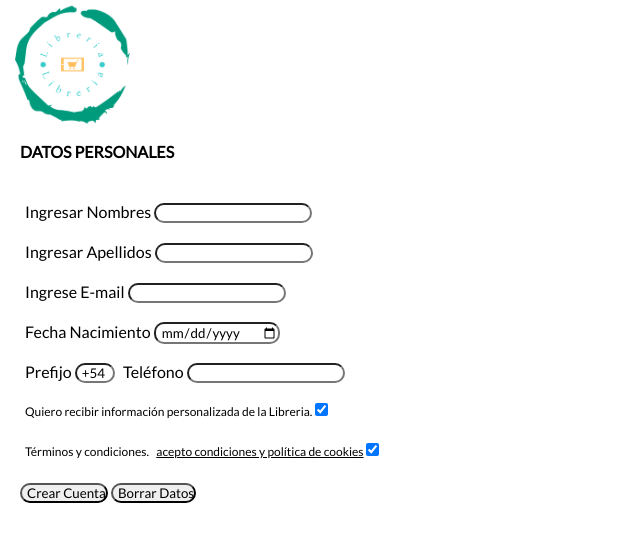
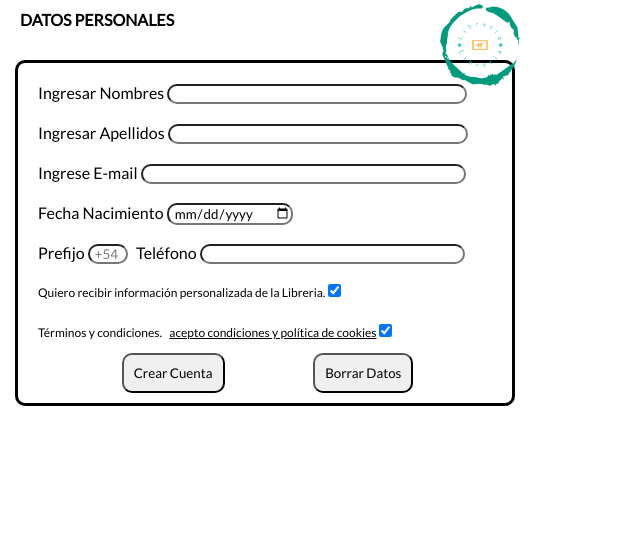
Before and after one commit to Manustoteles/grupo_2_libreria, a website: page views/register.html in a window 1280 px wide. Shown: the whole page, without its empty margins (0-640 px from the left). Drawn offline with Linux system fonts and the light colour scheme; files that its build step writes are made by us from their sources; files whose address does not match are found by name.

Commit message:
dar formato al register

```diff
--- a/public/css/register_styles.css
+++ b/public/css/register_styles.css
@@ -1,35 +1,72 @@
-*{
+* {
     padding-left: 5px;
     box-sizing: border-box;
     font-family: Lato, sans-serif;
     border-radius: 10px;
 
 }
-.logo_reg{
-    width: 120px;
-    background-color: white;
+
+.logo {
+    position: absolute;
+    left: 430px;
 }
 
-.datos_pers{
+
+.main_register {
+    width: 500px;
+    border: solid;
+    padding: 10px;
+}
+
+.logo_reg {
+    width: 85px;
+}
+
+.datos_pers {
     font-weight: bold;
     padding-bottom: 20px;
 }
-div{
+
+div {
     line-height: 40px;
 
 }
-.terminos_info{
+
+.terminos_info {
     font-size: 12px;
 
 }
-.prefijo{
+
+.prefijo {
     width: 40px;
 
 }
 
-a{
+a {
     text-decoration: underline;
 }
-.botones{
-    content: center;
+
+.botones {
+    display: flex;
+    justify-content: space-evenly;
 }
+
+.botones button {
+    padding: 10px;
+}
+
+#name {
+    width: 300px;
+}
+
+#apellido {
+    width: 300px;
+}
+
+#e-mail {
+    width: 325px;
+}
+
+#telefono {
+    width: 265px;
+}
--- a/views/register.html
+++ b/views/register.html
@@ -7,15 +7,19 @@
     <title>Formulario de Registro</title>
     <link href="https://cdnjs.cloudflare.com/ajax/libs/font-awesome/5.15.3/css/all.min.css" rel="stylesheet" />
     <link href="https://fonts.googleapis.com/css2?family=Lato&display=swap" rel="stylesheet">
-    <link href="/css/general_styles.css" rel="stylesheet" >
+    <link href="/css/general_styles.css" rel="stylesheet">
     <link href="css/register_styles.css" rel="stylesheet">
 
 </head>
 
 <body>
+    <div class="logo">
         <img class="logo_reg" src="images/logo_libreria.png" alt="Logo Empresa">
+    </div>
+
     <form class="form_reg" action="/register" method="POST">
         <div class="datos_pers">DATOS PERSONALES</div>
+        <section class="main_register">
             <div>
                 <label for="name">Ingresar Nombres</label>
                 <input type="text" name="name" id="name">
@@ -34,7 +38,7 @@
             </div>
             <div>
                 <label for="codigo">Prefijo</label>
-            <input class="prefijo" type="autocomplete" name="codigo" id="codigo" value="+54">
+                <input class="prefijo" type="autocomplete" name="codigo" id="codigo" placeholder="+54">
                 <label for="telefono">Teléfono</label>
                 <input type="text" name="telefone" id="telefono">
             </div>
@@ -42,13 +46,16 @@
                 <label for="informacion">Quiero recibir información personalizada de la Libreria.</label>
                 <input type="checkbox" name="informacion" checked>
                 <br br="break line">
-            <label for="terminos">Términos y condiciones. <a href="#">acepto condiciones y política de cookies</a></label>
+                <label for="terminos">Términos y condiciones. <a href="#">acepto condiciones y política de
+                        cookies</a></label>
                 <input type="checkbox" name="terminos" checked>
             </div>
             <div class="botones">
                 <button type="submit">Crear Cuenta</button>
                 <button type="reset">Borrar Datos</button>
             </div>
+        </section>
+
 
 </body>
 
```
Lines whose indentation alone changed are shown as unchanged.
